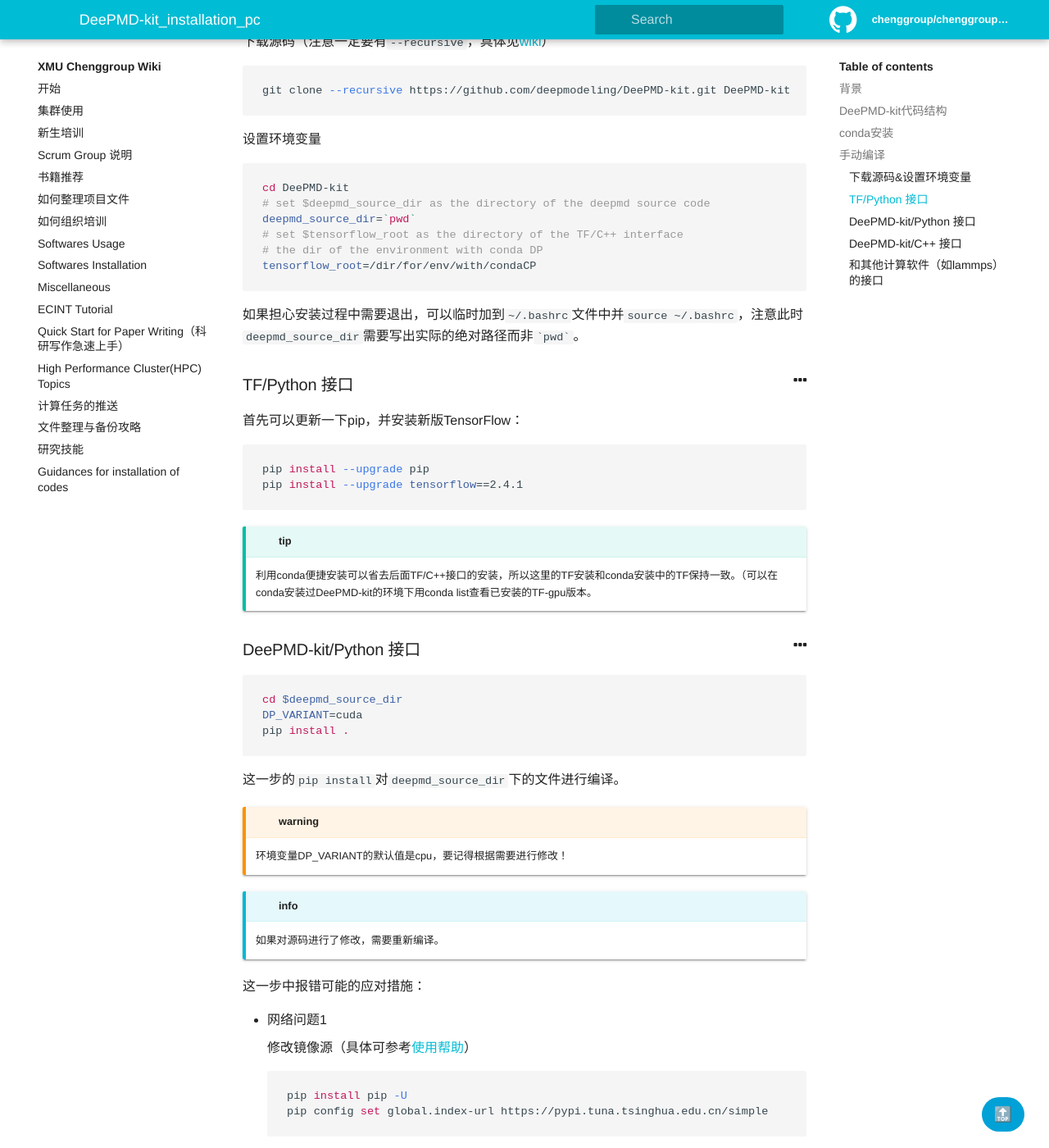
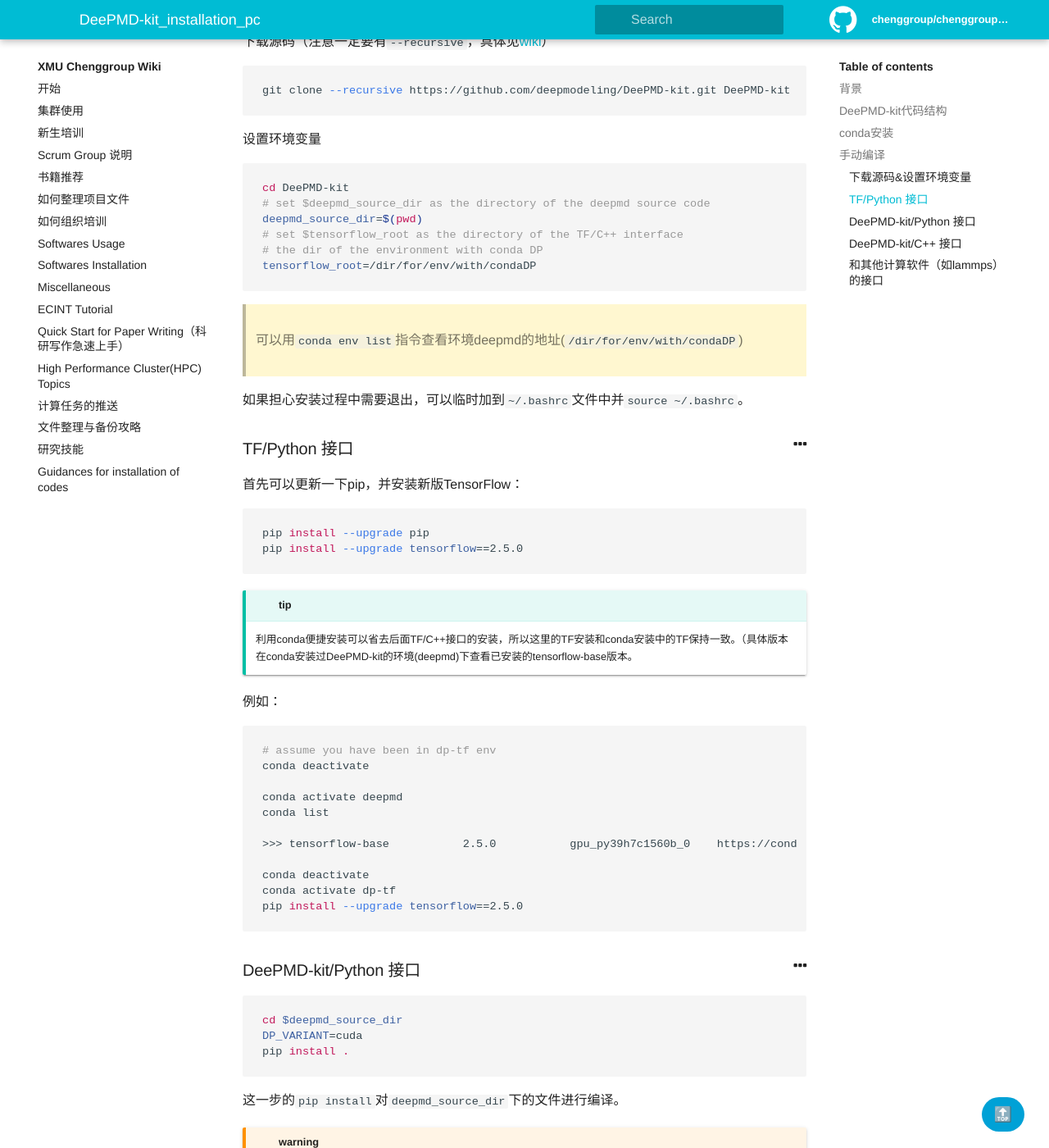
Before and after one commit to chenggroup/chenggroup.github.io, a Jekyll site: the page built from _wiki/Softwares Installation/deepmd-kit_installation_pc.md, in a window 1280 px wide and 1400 px high, scrolled down 1722 px. Shown: the whole window at 82% size. Built offline with Jekyll 4.4.1, drawn with Linux system fonts in a browser that asks for light colours.

Commit message:
update deepmd installation at PC

````diff
--- a/_wiki/Softwares Installation/deepmd-kit_installation_pc.md
+++ b/_wiki/Softwares Installation/deepmd-kit_installation_pc.md
@@ -74,13 +74,15 @@ git clone --recursive https://github.com/deepmodeling/DeePMD-kit.git DeePMD-kit
 ```bash
 cd DeePMD-kit
 # set $deepmd_source_dir as the directory of the deepmd source code
-deepmd_source_dir=`pwd`
+deepmd_source_dir=$(pwd)
 # set $tensorflow_root as the directory of the TF/C++ interface
 # the dir of the environment with conda DP
-tensorflow_root=/dir/for/env/with/condaCP
+tensorflow_root=/dir/for/env/with/condaDP
 ```
 
-如果担心安装过程中需要退出，可以临时加到`~/.bashrc`文件中并`source ~/.bashrc`，注意此时`deepmd_source_dir`需要写出实际的绝对路径而非`` `pwd` ``。
+> 可以用`conda env list`指令查看环境deepmd的地址(`/dir/for/env/with/condaDP`)
+
+如果担心安装过程中需要退出，可以临时加到`~/.bashrc`文件中并`source ~/.bashrc`。
 
 ### TF/Python 接口
 
@@ -88,10 +90,25 @@ tensorflow_root=/dir/for/env/with/condaCP
 
 ```bash
 pip install --upgrade pip
-pip install --upgrade tensorflow==2.4.1
+pip install --upgrade tensorflow==2.5.0
 ```
 
-{% include alert.html type="tip" title="tip" content="利用conda便捷安装可以省去后面TF/C++接口的安装，所以这里的TF安装和conda安装中的TF保持一致。（可以在conda安装过DeePMD-kit的环境下用conda list查看已安装的TF-gpu版本。" %}
+{% include alert.html type="tip" title="tip" content="利用conda便捷安装可以省去后面TF/C++接口的安装，所以这里的TF安装和conda安装中的TF保持一致。（具体版本在conda安装过DeePMD-kit的环境(deepmd)下查看已安装的tensorflow-base版本。" %}
+
+例如：
+```bash
+# assume you have been in dp-tf env
+conda deactivate
+
+conda activate deepmd
+conda list
+
+>>> tensorflow-base           2.5.0           gpu_py39h7c1560b_0    https://conda.deepmodeling.org
+
+conda deactivate
+conda activate dp-tf
+pip install --upgrade tensorflow==2.5.0
+```
 
 ### DeePMD-kit/Python 接口
 
````
Also changed, not shown: 1 other file.
